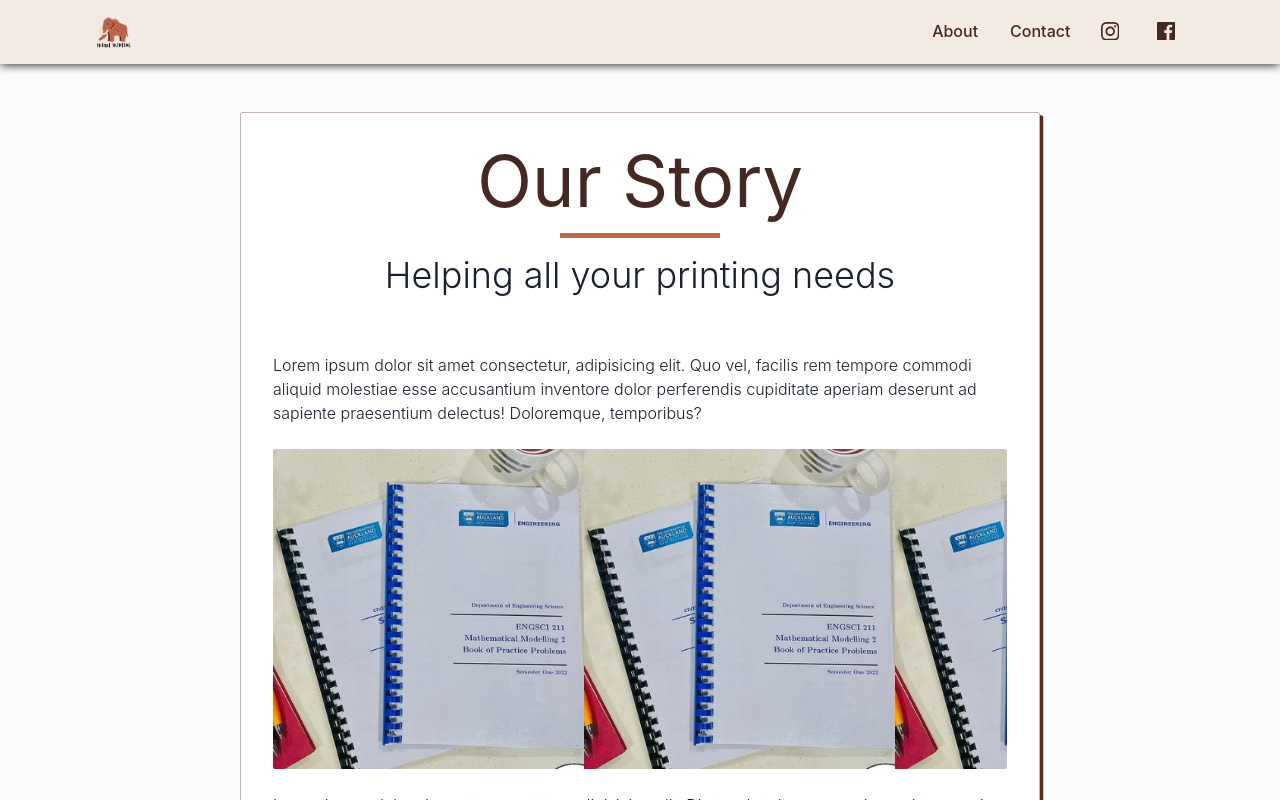
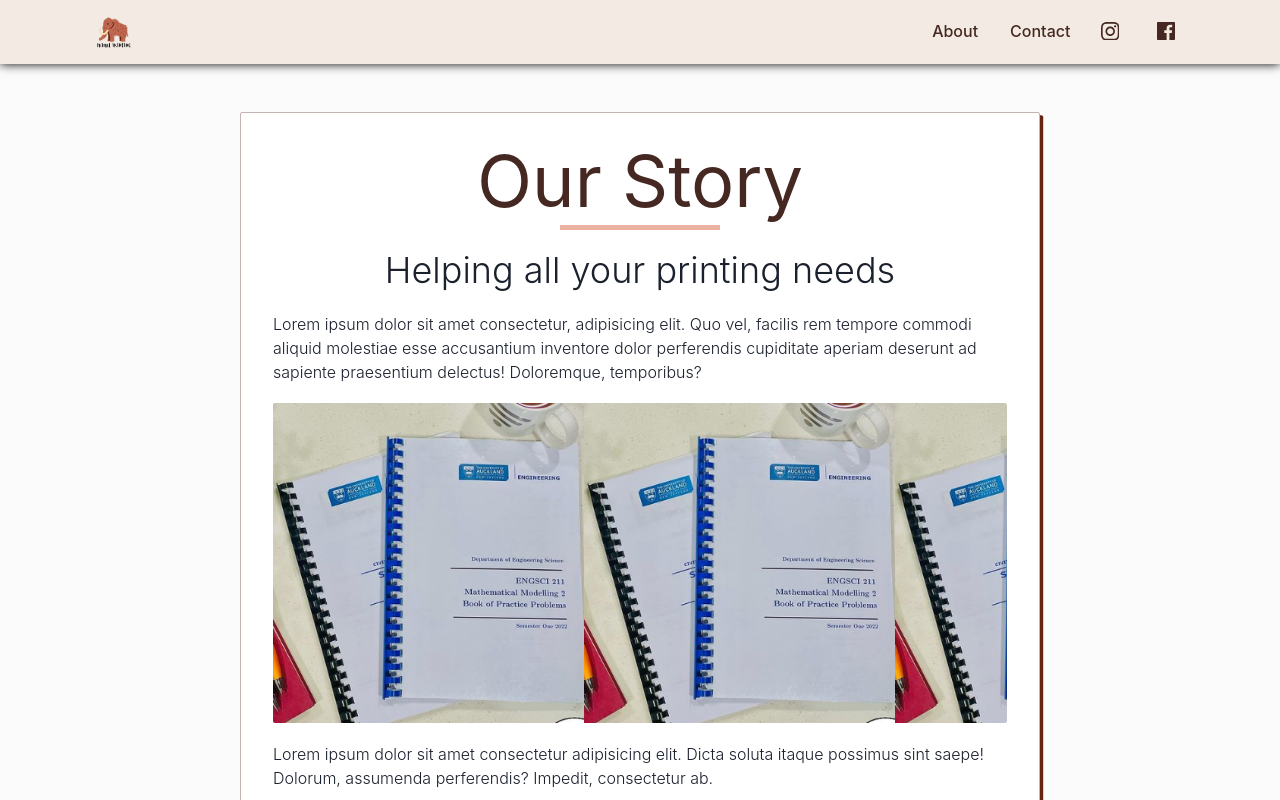
Before and after one commit to choden-dev/PrimalPrinting, a Next.js app: page /about in a window 1280 px wide. Shown: the top 800 px of the page. Built offline with nearby package versions, Linux system fonts and the light colour scheme.

Commit message:
changed one of the main colors

```diff
--- a/pages/about.tsx
+++ b/pages/about.tsx
@@ -31,7 +31,7 @@ const About: NextPage = () => {
                 <Box textAlign="center"
                     display="flex"
                     flexDir="column"
-                    gap="1.5rem"
+                    gap="1.2rem"
                     position="relative">
                     <Heading
                         zIndex="1"
@@ -40,13 +40,12 @@ const About: NextPage = () => {
                         fontWeight="400">
                         Our Story
                     </Heading>
-                    <Box height="5px" bg="brown.700" width="160px" alignSelf="center" margin="-0.5rem 0"></Box>
+                    <Box height="5px" bg="brown.700" width="160px" alignSelf="center" marginTop="-0.7rem"></Box>
                     <Heading
                         fontWeight="300">
                         Helping all your printing needs
                     </Heading>
                     <Text
-                        marginTop="2rem"
                         textAlign="left"
                         fontWeight="300"
                     >
--- a/styles/theme.ts
+++ b/styles/theme.ts
@@ -17,7 +17,7 @@ const theme = extendTheme({
         brown: {
             900: '#452821',
             800: '#672212',
-            700: '#BC6850',
+            700: '#ebb0a0',
             200: '#C3B4B1',
             100: '#F3EBE3'
         }
```
